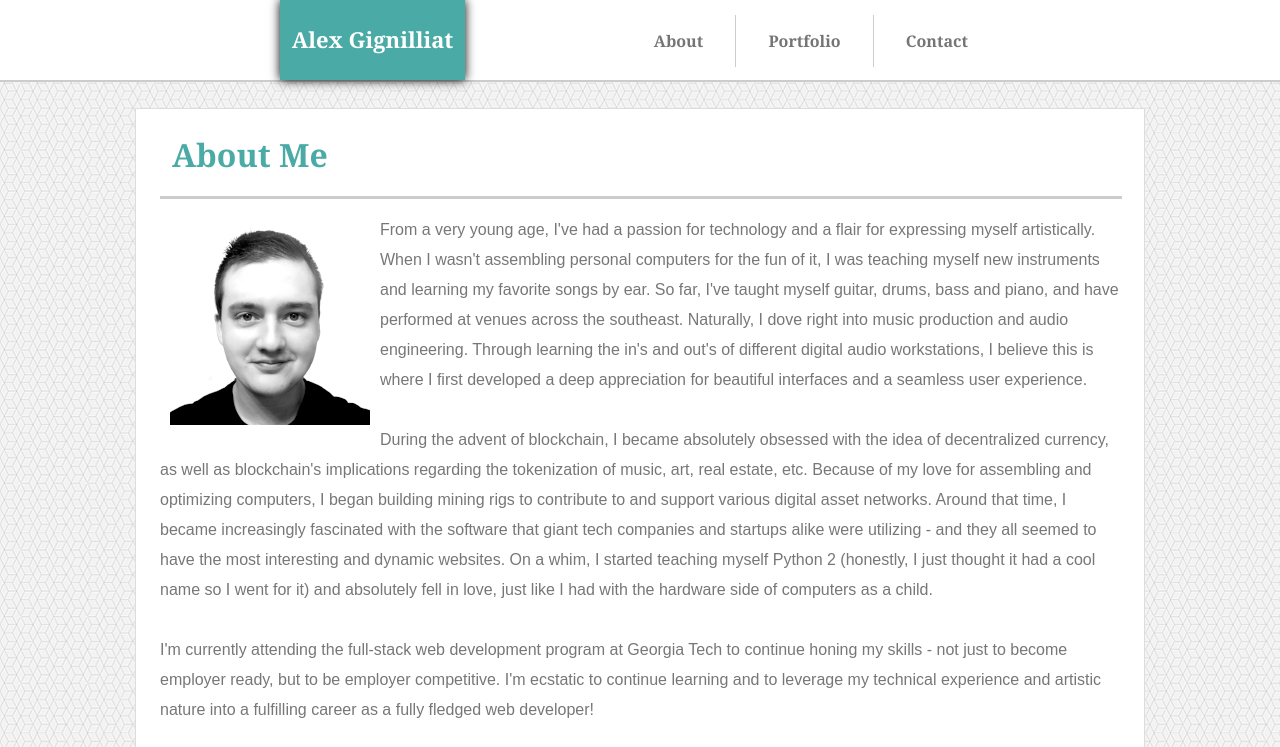
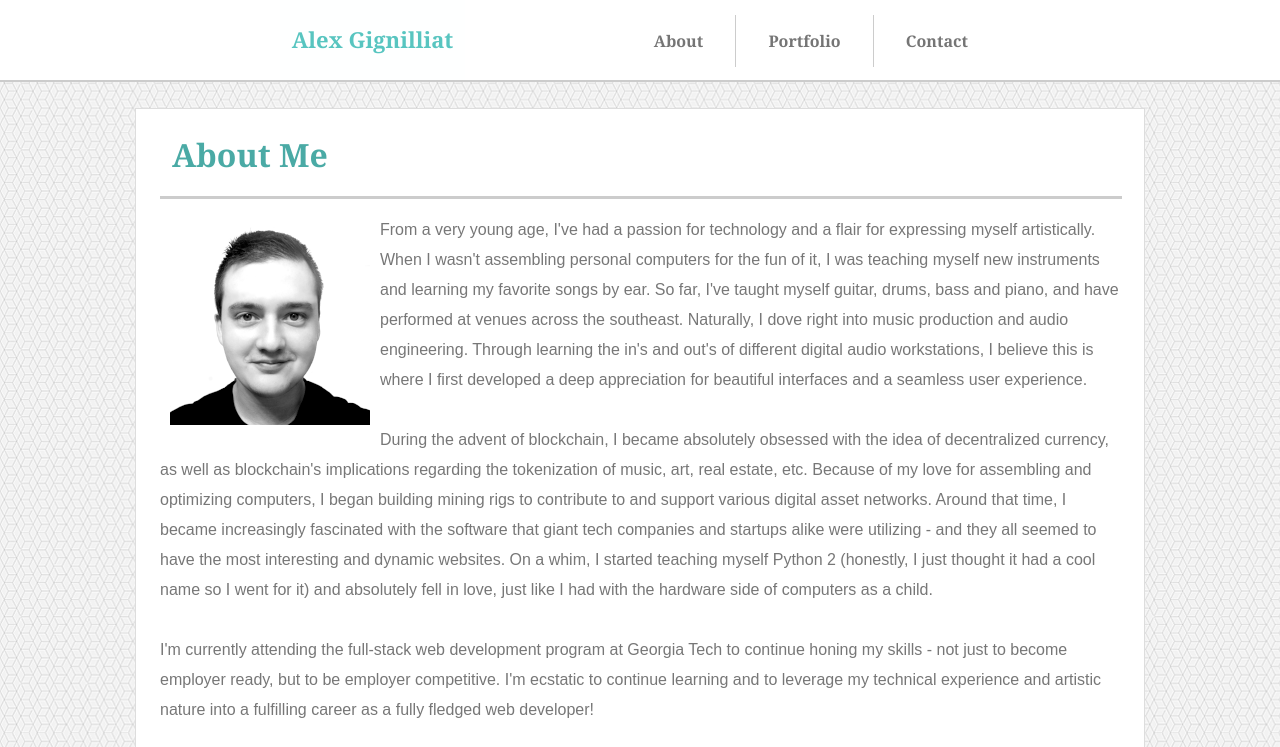
Before and after one commit to moongl4de/portfolio-test, a plain HTML site: page index.html in a window 1280 px wide. In both pictures the pointer is over the element "Alex Gignilliat". Shown: the top 747 px of the page. Drawn offline with Linux system fonts and the light colour scheme.

Commit message:
changed opacity on hover for .namebox

```diff
--- a/assets/css/style.css
+++ b/assets/css/style.css
@@ -60,8 +60,9 @@ body {
 }
 
 .namebox:hover{
-    box-shadow: 0px 0px 10px black;
-    transition: .75s;
+    transition: 3s;
+    background-color: rgba(119, 119, 119, 0);
+    color: #58c5c0;
 }
 
 .maindiv {
```
